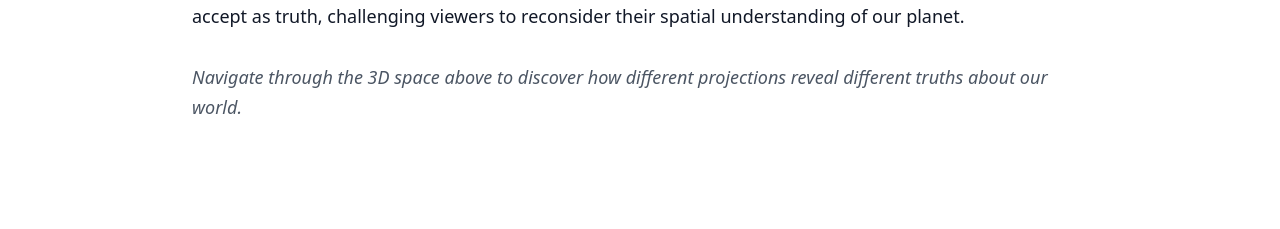
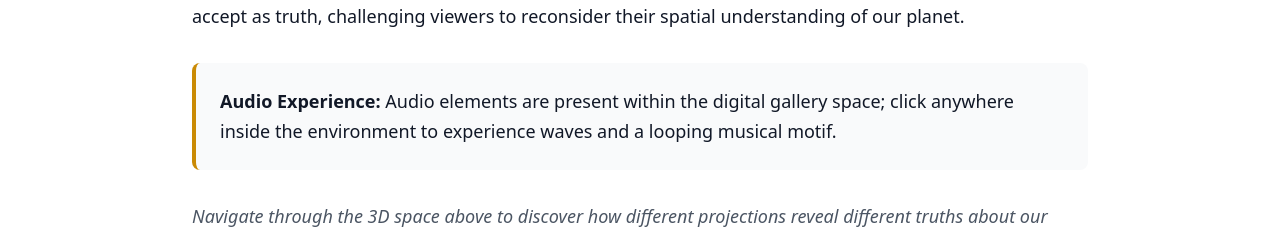
Before and after one commit to CharityEverett/charityeverett.com, a React (Vite) app: page /mercator-gallery in a window 1280 px wide. Shown: the part 1787-2016 px from the top of the page. Before the commit the page ends 1989 px from the top, so only its background shows below. Built offline with nearby package versions, Linux system fonts and the light colour scheme; no server answers.

Commit message:
Add audio information to gallery page

```diff
--- a/src/pages/MercatorGallery.tsx
+++ b/src/pages/MercatorGallery.tsx
@@ -176,6 +176,10 @@ const MercatorGallery: React.FC = () => {
               challenging viewers to reconsider their spatial understanding of our planet.
             </p>
 
+            <p className="bg-gray-50 p-6 rounded-lg border-l-4 border-yellow-600">
+              <strong>Audio Experience:</strong> Audio elements are present within the digital gallery space; click anywhere inside the environment to experience waves and a looping musical motif.
+            </p>
+
             <p className="text-gray-600 italic">
               Navigate through the 3D space above to discover how different projections reveal different truths about our world.
             </p>
```
